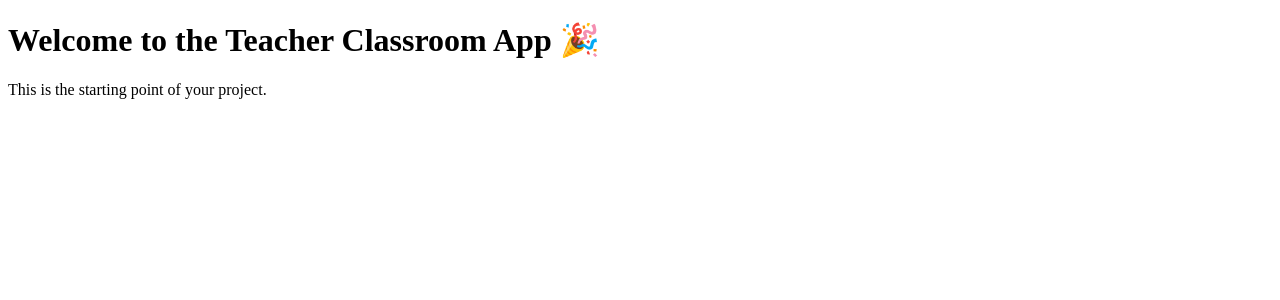
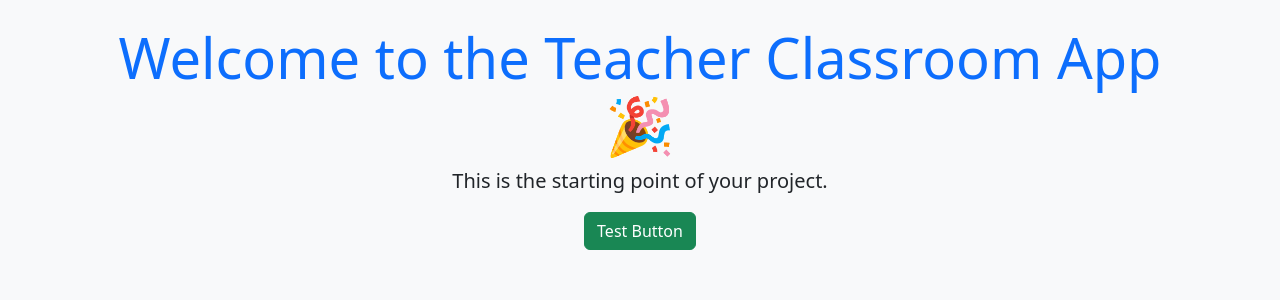
Before and after one commit to grobler-juan-84/classplanner, a Flask app: page / in a window 1280 px wide. Shown: the top 300 px of the page. Run offline with Flask 3, Linux system fonts and the light colour scheme.

Commit message:
Set up Bootstrap and added a reusable base.html template.

```diff
--- /dev/null
+++ b/templates/base.html
@@ -0,0 +1,14 @@
+<!DOCTYPE html>
+<html lang="en">
+<head>
+    <meta charset="UTF-8">
+    <title>{% block title %}Teacher App{% endblock %}</title>
+    <link href="https://cdn.jsdelivr.net/npm/bootstrap@5.3.2/dist/css/bootstrap.min.css" rel="stylesheet">
+</head>
+<body class="bg-light">
+    <div class="container mt-4">
+        {% block content %}{% endblock %}
+    </div>
+    <script src="https://cdn.jsdelivr.net/npm/bootstrap@5.3.2/dist/js/bootstrap.bundle.min.js"></script>
+</body>
+</html>
--- a/templates/index.html
+++ b/templates/index.html
@@ -1,11 +1,11 @@
-<!DOCTYPE html>
-<html lang="en">
-<head>
-    <meta charset="UTF-8">
-    <title>Teacher Classroom App</title>
-</head>
-<body>
-    <h1>Welcome to the Teacher Classroom App 🎉</h1>
-    <p>This is the starting point of your project.</p>
-</body>
-</html>
+{% extends "base.html" %}
+
+{% block title %}Home{% endblock %}
+
+{% block content %}
+<div class="text-center">
+    <h1 class="display-4 text-primary">Welcome to the Teacher Classroom App 🎉</h1>
+    <p class="lead">This is the starting point of your project.</p>
+    <button class="btn btn-success">Test Button</button>
+</div>
+{% endblock %}
```
